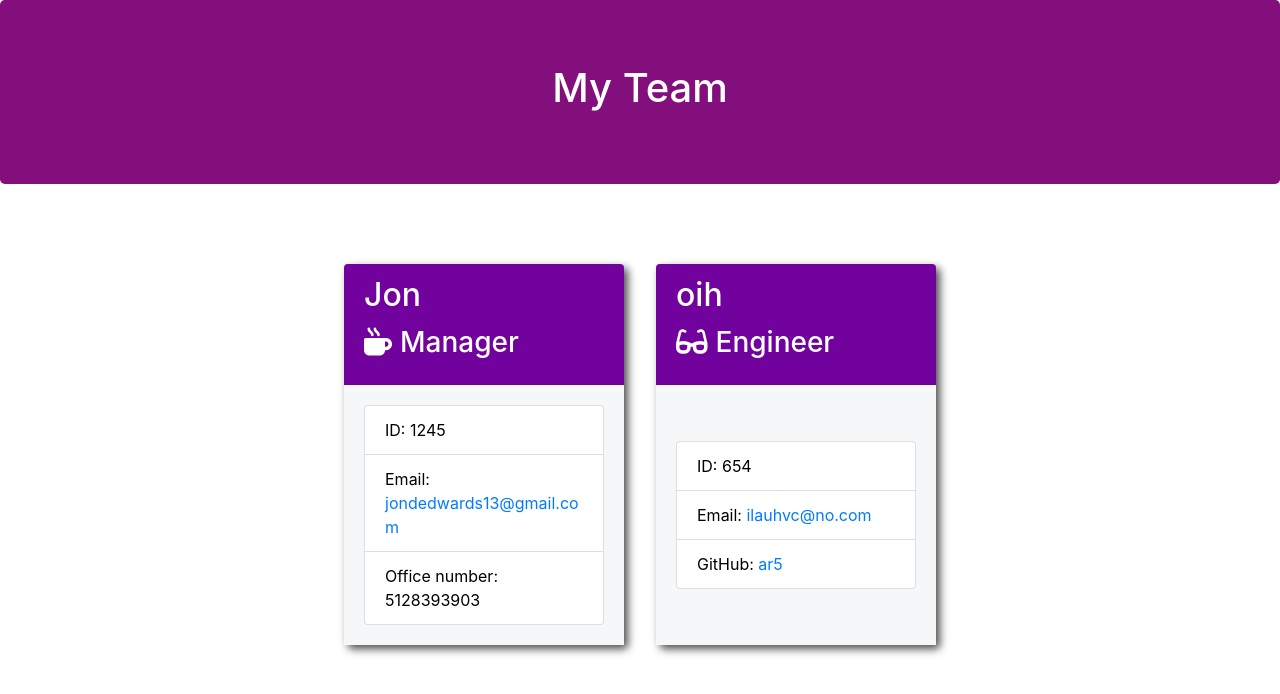
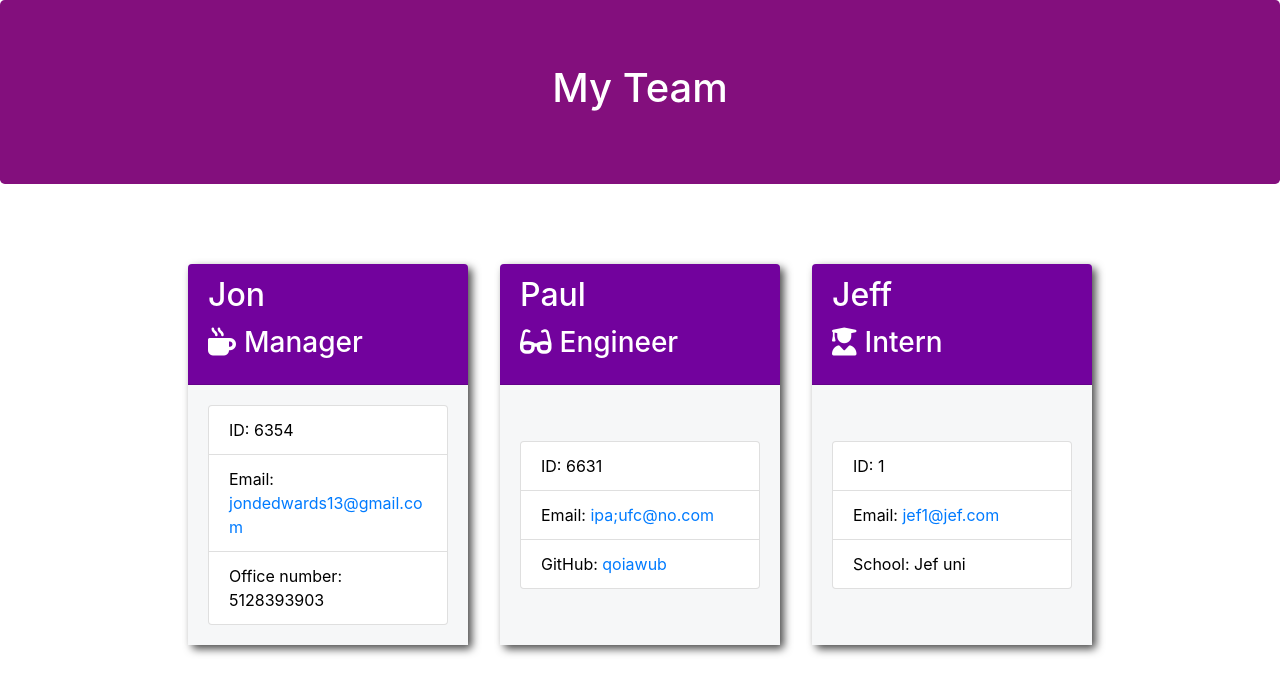
Before and after one commit to JonNotJohn440/Profile_Generator, a website: page dist/team.html in a window 1280 px wide. Drawn offline with nearby package versions, Linux system fonts and the light colour scheme.

```diff
--- a/dist/team.html
+++ b/dist/team.html
@@ -32,7 +32,7 @@
         </div>
         <div class="card-body">
             <ul class="list-group">
-                <li class="list-group-item">ID: 1245</li>
+                <li class="list-group-item">ID: 6354</li>
                 <li class="list-group-item">Email: <a href="mailto:jondedwards13@gmail.com">jondedwards13@gmail.com</a></li>
                 <li class="list-group-item">Office number: 5128393903</li>
             </ul>
@@ -41,14 +41,28 @@
 
         <div class="card employee-card">
     <div class="card-header">
-        <h2 class="card-title">oih</h2>
+        <h2 class="card-title">Paul</h2>
         <h3 class="card-title"><i class="fas fa-glasses mr-2"></i>Engineer</h3>
     </div>
     <div class="card-body">
         <ul class="list-group">
-            <li class="list-group-item">ID: 654</li>
-            <li class="list-group-item">Email: <a href="mailto:ilauhvc@no.com">ilauhvc@no.com</a></li>
-            <li class="list-group-item">GitHub: <a href="https://github.com/ar5" target="_blank" rel="noopener noreferrer">ar5</a></li>
+            <li class="list-group-item">ID: 6631</li>
+            <li class="list-group-item">Email: <a href="mailto:ipa;ufc@no.com">ipa;ufc@no.com</a></li>
+            <li class="list-group-item">GitHub: <a href="https://github.com/qoiawub" target="_blank" rel="noopener noreferrer">qoiawub</a></li>
+        </ul>
+    </div>
+</div>
+
+        <div class="card employee-card">
+    <div class="card-header">
+        <h2 class="card-title">Jeff</h2>
+        <h3 class="card-title"><i class="fas fa-user-graduate mr-2"></i>Intern</h3>
+    </div>
+    <div class="card-body">
+        <ul class="list-group">
+            <li class="list-group-item">ID: 1</li>
+            <li class="list-group-item">Email: <a href="mailto:jef1@jef.com">jef1@jef.com</a></li>
+            <li class="list-group-item">School: Jef uni</li>
         </ul>
     </div>
 </div>
```
Also changed, not shown: README.md.
